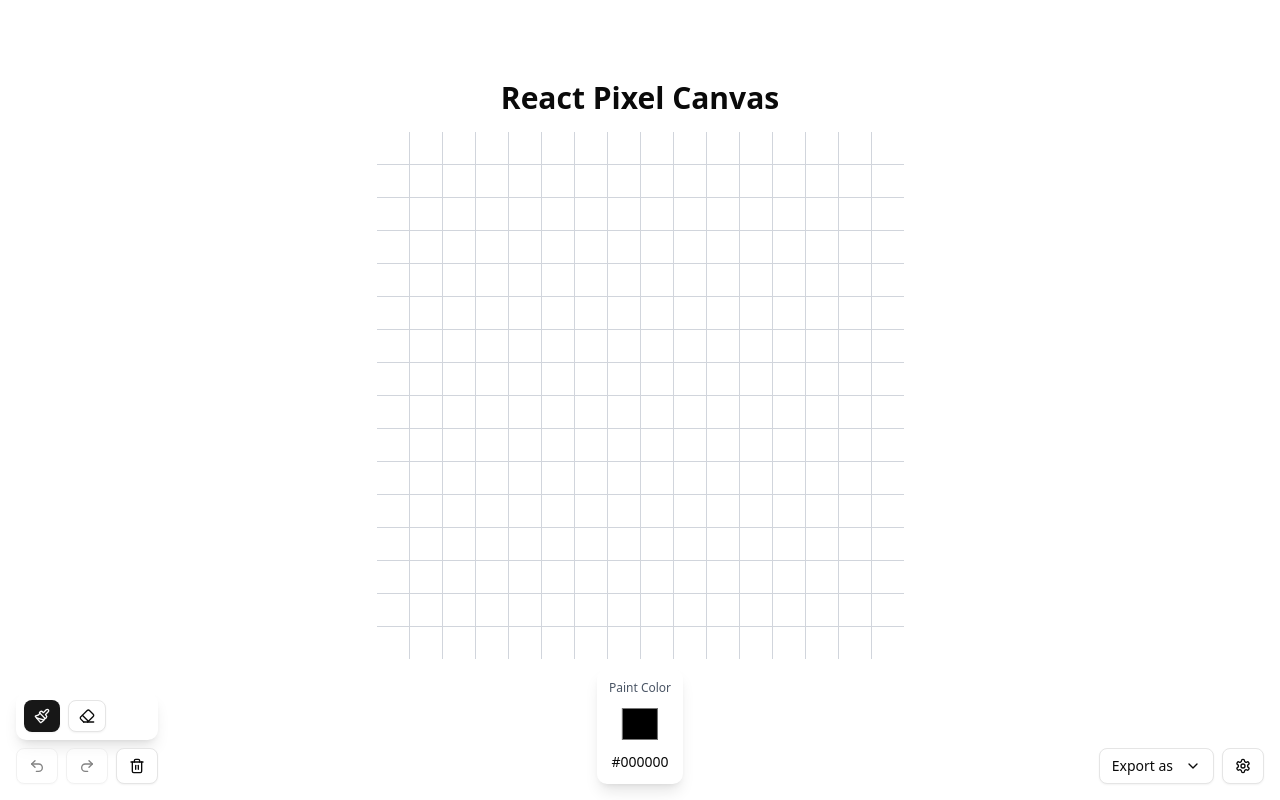
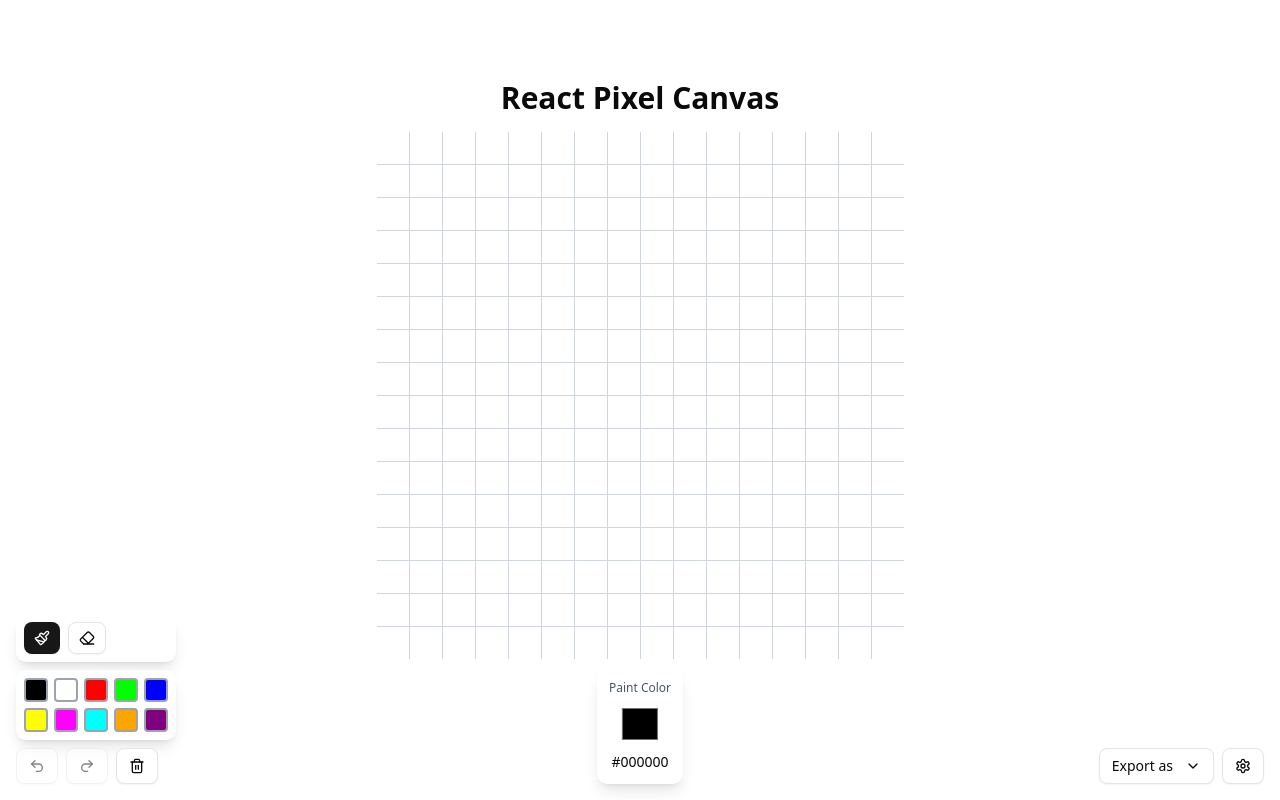
Before and after one commit to ctrl-7/react-pixel-canvas, a React (Vite) app: page / in a window 1280 px wide. Built offline with nearby package versions, Linux system fonts and the light colour scheme.

Commit message:
Add preset color palette with dynamic update functionality

```diff
--- a/src/components/PixelGrid.tsx
+++ b/src/components/PixelGrid.tsx
@@ -82,6 +82,19 @@ const gridReducer = (state: GridState, action: Action): GridState => {
   }
 }
 
+const DEFAULT_PRESET_COLORS = [
+  '#000000', // Black
+  '#FFFFFF', // White
+  '#FF0000', // Red
+  '#00FF00', // Green
+  '#0000FF', // Blue
+  '#FFFF00', // Yellow
+  '#FF00FF', // Magenta
+  '#00FFFF', // Cyan
+  '#FFA500', // Orange
+  '#800080', // Purple
+]
+
 const PixelGrid: React.FC<PixelGridProps> = ({ rows = DEFAULT_GRID, cols = DEFAULT_GRID }) => {
   const [selectedColor, setSelectedColor] = useState('#000000')
   const [darkMode, setDarkMode] = useState(() => localStorage.getItem('theme') === 'dark')
@@ -92,6 +105,12 @@ const PixelGrid: React.FC<PixelGridProps> = ({ rows = DEFAULT_GRID, cols = DEFAU
   const [gridCols, setGridCols] = useState(cols)
   const [cellSize, setCellSize] = useState(32)
   const [defaultCellColor, setDefaultCellColor] = useState('#ffffff')
+
+  const [presetColors, setPresetColors] = useState<string[]>(() => {
+    const saved = localStorage.getItem('preset-colors')
+    return saved ? JSON.parse(saved) : DEFAULT_PRESET_COLORS
+  })
+  const [selectedPresetIndex, setSelectedPresetIndex] = useState<number | null>(null)
 
   const [state, dispatch] = useReducer(gridReducer, {
     past: [],
@@ -128,6 +147,11 @@ const PixelGrid: React.FC<PixelGridProps> = ({ rows = DEFAULT_GRID, cols = DEFAU
     localStorage.setItem('pixelgrid-settings', JSON.stringify(settings))
   }, [selectedColor, toolMode])
 
+  // Save preset colors to localStorage
+  useEffect(() => {
+    localStorage.setItem('preset-colors', JSON.stringify(presetColors))
+  }, [presetColors])
+
   // Load persisted settings
   useEffect(() => {
     const savedSettings = localStorage.getItem('pixelgrid-settings')
@@ -157,6 +181,22 @@ const PixelGrid: React.FC<PixelGridProps> = ({ rows = DEFAULT_GRID, cols = DEFAU
     }
 
     dispatch({ type: 'PAINT', row, col, color: colorToUse })
+  }
+
+  const handlePresetClick = (presetColor: string, index: number) => {
+    setSelectedColor(presetColor)
+    setSelectedPresetIndex(index)
+  }
+
+  const handleColorPickerChange = (newColor: string) => {
+    setSelectedColor(newColor)
+
+    // If a preset was selected, update that preset slot
+    if (selectedPresetIndex !== null) {
+      const updatedPresets = [...presetColors]
+      updatedPresets[selectedPresetIndex] = newColor
+      setPresetColors(updatedPresets)
+    }
   }
 
   const handleExport = (format: ExportTypes) => {
@@ -281,6 +321,32 @@ const PixelGrid: React.FC<PixelGridProps> = ({ rows = DEFAULT_GRID, cols = DEFAU
           </Tooltip>
         </div>
 
+        {/* Preset Colors Palette */}
+        <div className="bg-white dark:bg-gray-800 p-2 rounded-lg shadow-lg">
+          <div className="grid grid-cols-5 gap-1.5">
+            {presetColors.map((presetColor, index) => (
+              <Tooltip key={index}>
+                <TooltipTrigger asChild>
+                  <button
+                    onClick={() => handlePresetClick(presetColor, index)}
+                    className="size-6 rounded border-2 transition-all hover:scale-110 active:scale-95"
+                    style={{
+                      backgroundColor: presetColor,
+                      borderColor: selectedPresetIndex === index ? '#3b82f6' : '#9ca3af',
+                      boxShadow:
+                        selectedPresetIndex === index
+                          ? '0 0 0 2px rgba(59, 130, 246, 0.3)'
+                          : 'none',
+                    }}
+                    aria-label={`Select color ${presetColor}`}
+                  />
+                </TooltipTrigger>
+                <TooltipContent>{presetColor.toUpperCase()}</TooltipContent>
+              </Tooltip>
+            ))}
+          </div>
+        </div>
+
         {/* Action Buttons */}
         <div className="flex gap-2">
           <Tooltip>
@@ -328,12 +394,7 @@ const PixelGrid: React.FC<PixelGridProps> = ({ rows = DEFAULT_GRID, cols = DEFAU
             <div className="text-xs text-gray-600 dark:text-gray-300 mb-2 text-center">
               Paint Color
             </div>
-            <Tooltip>
-              <TooltipTrigger asChild>
-                <ColorPicker color={selectedColor} onChange={setSelectedColor} />
-              </TooltipTrigger>
-              <TooltipContent>Paint Color</TooltipContent>
-            </Tooltip>
+            <ColorPicker color={selectedColor} onChange={handleColorPickerChange} />
           </div>
         )}
 
```
